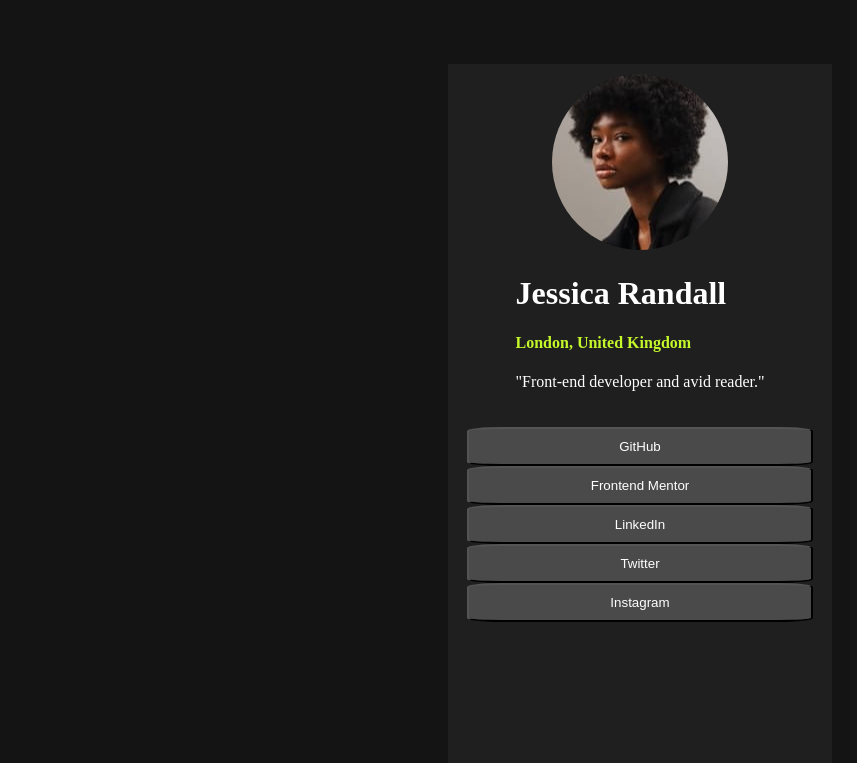
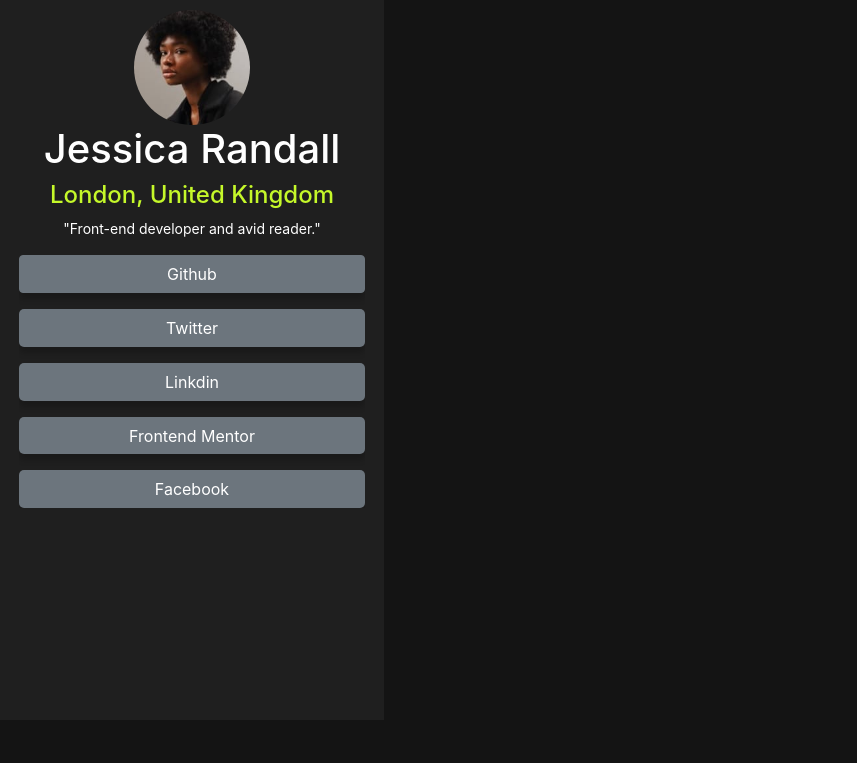
Before and after one commit to AnnaIon/Social_links_Page, a plain HTML site: page index.html in a window 1280 px wide. Shown: the whole page, without its empty margins (0-857 px from the left). Drawn offline with nearby package versions, Linux system fonts and the light colour scheme.

Commit message:
Fix overflow, card positioning.

```diff
--- a/index.html
+++ b/index.html
@@ -3,7 +3,7 @@
 <head>
   <meta charset="UTF-8">
   <meta name="viewport" content="width=device-width, initial-scale=1.0"> <!-- displays site properly based on user's device -->
-
+  <link rel="stylesheet" href="https://stackpath.bootstrapcdn.com/bootstrap/4.5.2/css/bootstrap.min.css">
   <link rel="icon" type="image/png" sizes="32x32" href="./assets/images/favicon-32x32.png">
   <link rel="stylesheet" href="style.css">
   <title>Frontend Mentor | Social links profile</title>
@@ -19,17 +19,18 @@
     <div class="image">
       <img src="/avatar-jessica.jpeg" alt="my_picture">
     </div>
-    <div>
+    <div class="text_container">
       <h1>Jessica Randall</h1>
       <h4 style="color:hsl(75, 94%, 57%)">London, United Kingdom</h4>
       <p >"Front-end developer and avid reader."</p>
     </div>
   <div class="buttons_container">
-    <button type="button"><a href="http://">GitHub</a></button>
-    <button type="button"><a href="http://">Frontend Mentor</a></button>
-    <button type="button"><a href="http://">LinkedIn</a></button>
-    <button type="button"><a href="http://">Twitter</a></button>
-    <button type="button"><a href="http://">Instagram</a></button>
+    <a class="button_link" href="http://"> <button type="button" class="btn btn-secondary">Github</button></a>
+    <a class="button_link" href="http://"> <button type="button" >Twitter</button></a>
+    <a class="button_link" href="http://"> <button type="button" >Linkdin</button></a>
+    <a class="button_link" href="http://"> <button type="button" >Frontend Mentor</button></a>
+    <a class="button_link" href="http://"> <button type="button" >Facebook</button></a>
+
   </div>
 
 </main>
--- a/style.css
+++ b/style.css
@@ -1,57 +1,88 @@
-body{
-    display: flex;
+*{
     box-sizing: border-box;
     padding: 0;
     margin: 0;
+}
+body{
+    /* display: flex; */
     width: 100vw;
-    height: 100vh;
+   height: 100vh;
+    background-color:  hsl(0, 0%, 8%);
+    justify-content: center;
+    align-items: center;
+    /* place-content: center; */
+    font-size: 14px;
+    /* padding: 2% 0%; */
+    /* overflow:hidden; */
+}
 
-    background-color:  hsl(0, 0%, 8%);
-    padding-top: 5%;
-    place-content: center;
+.image{
+    width: 100%;
+    display: flex;
+    justify-content: center;
+}
 
-    padding-bottom: 20px;
+img{    border-radius: 50%;
+    width: 30%;
+    aspect-ratio: 1 ;
+    transition: all 330ms ease-in-out;
+}
 
+img:hover{
+    scale: 1.1;
 }
+
+
 
 .main_container{
     background-color: hsl(0, 0%, 12%);
     display: flex;
     flex-direction: column;
     align-items: center;
-    width:30%;
-    padding-top: 10px;
+    width: 30%;
+    padding: 10px 0;
+    height: 90%;
+}
+.buttons_container{
+    display: flex;
+    flex-direction: column;
+    width: 90%;
+    align-items: center;
+    overflow: hidden;
+    gap: 1rem;
+
+
+}
+
+.button_link{
+    width: 100%;
+    background-color: transparent;
+
+}
+button{
+    background-color: #6c757d;
+    color: white;
+    border-radius: 5px;
+    width: 100%;
+    opacity: 10px;
+    padding: 2% 0;
+    outline: none;
+    border: none;
+    font-size: 1rem;
+    box-shadow: 0 6px 6px rgb(0, 0, 0, 0.2);
 
 }
 
 
-img{
-    border-radius: 50%;
+p,h1,h4{
+    text-align: center;
 }
-
-.buttons_container{
-    height: 50%;
-    display: flex;
-    flex-direction: column;
-    width: 90%;
-    margin: 20px;
-
-
-}
-
-button{
-    background-color: rgb(75, 74, 74);
-    border-radius: 10%;
-    padding: 10px;
-
-}
-
 a, h1,p {
     text-decoration: none;
     color:  hsl(0, 0%, 100%);
 }
 
 button:hover{
-    background-color:  hsl(75, 94%, 57%);
+    background-color:  hsl(75, 94%, 57%) !important;
     cursor: pointer;
 }
```
